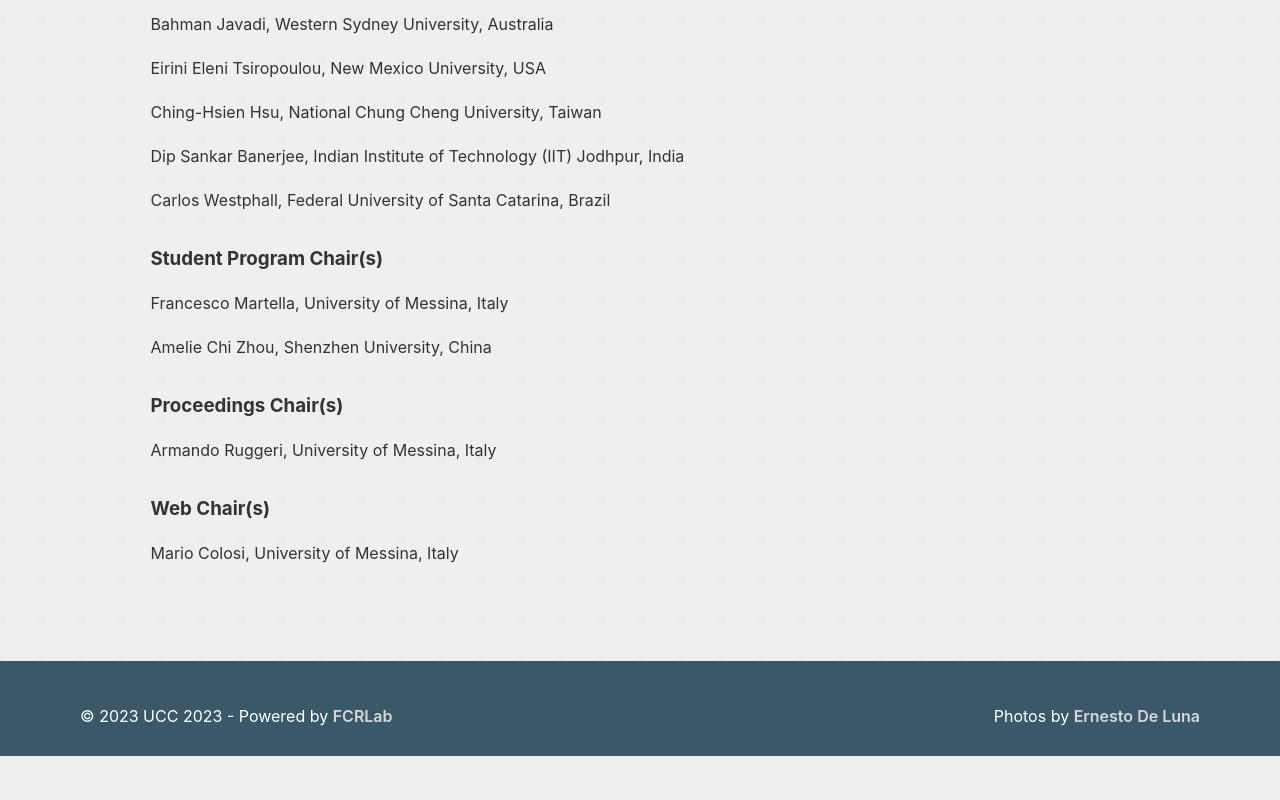
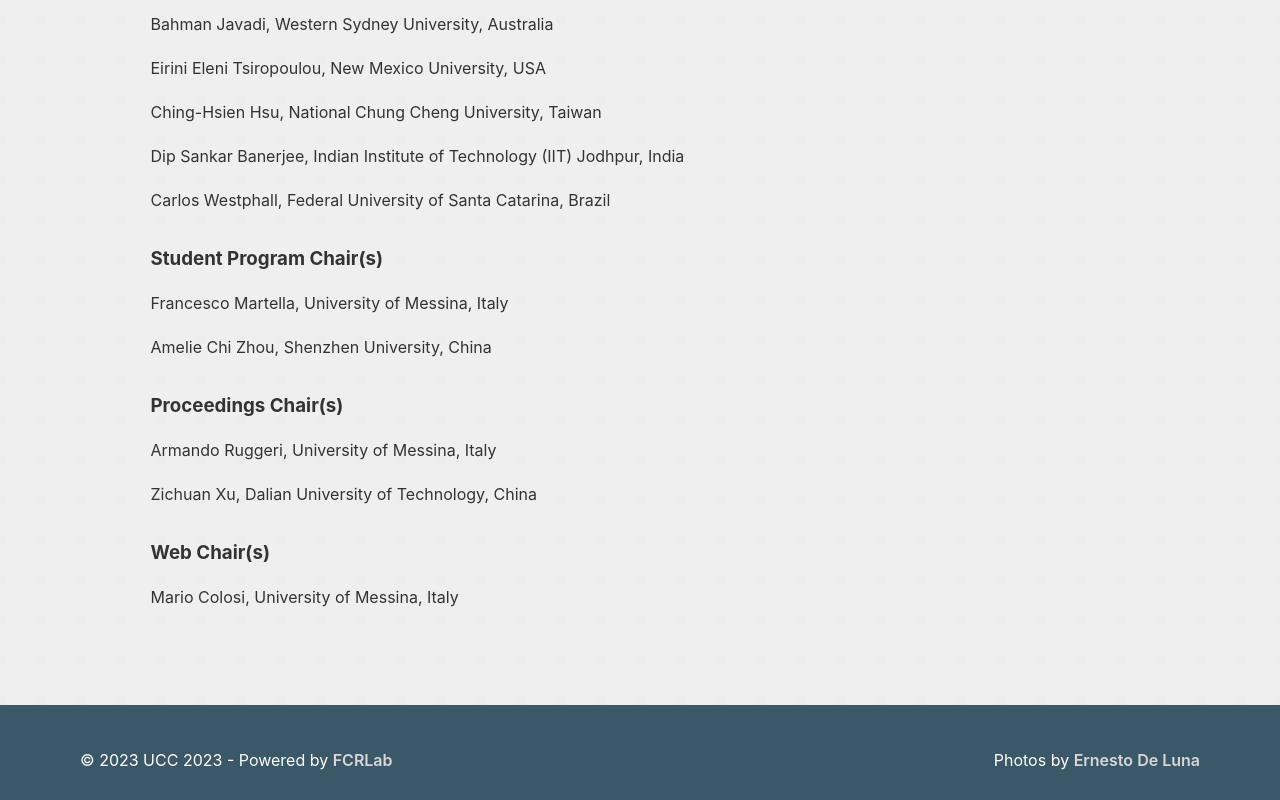
Before and after one commit to UCC-Conference/BDCAT2023, a React (Create React App) app: page /committees in a window 1280 px wide. Shown: the part 1061-1861 px from the top of the page. Before the commit the page ends 1817 px from the top, so only its background shows below. Built offline with nearby package versions, Linux system fonts and the light colour scheme.

Commit message:
add Zichuan Xu as Proceedings Co-Chair

```diff
--- a/src/pages/Committees.js
+++ b/src/pages/Committees.js
@@ -111,6 +111,9 @@ const Committees = () => {
                         <tr>
                             <td>Armando Ruggeri, University of Messina, Italy</td>
                         </tr>
+                        <tr>
+                            <td>Zichuan Xu, Dalian University of Technology, China</td>
+                        </tr>
 
                         <tr>
                             <th>
```
